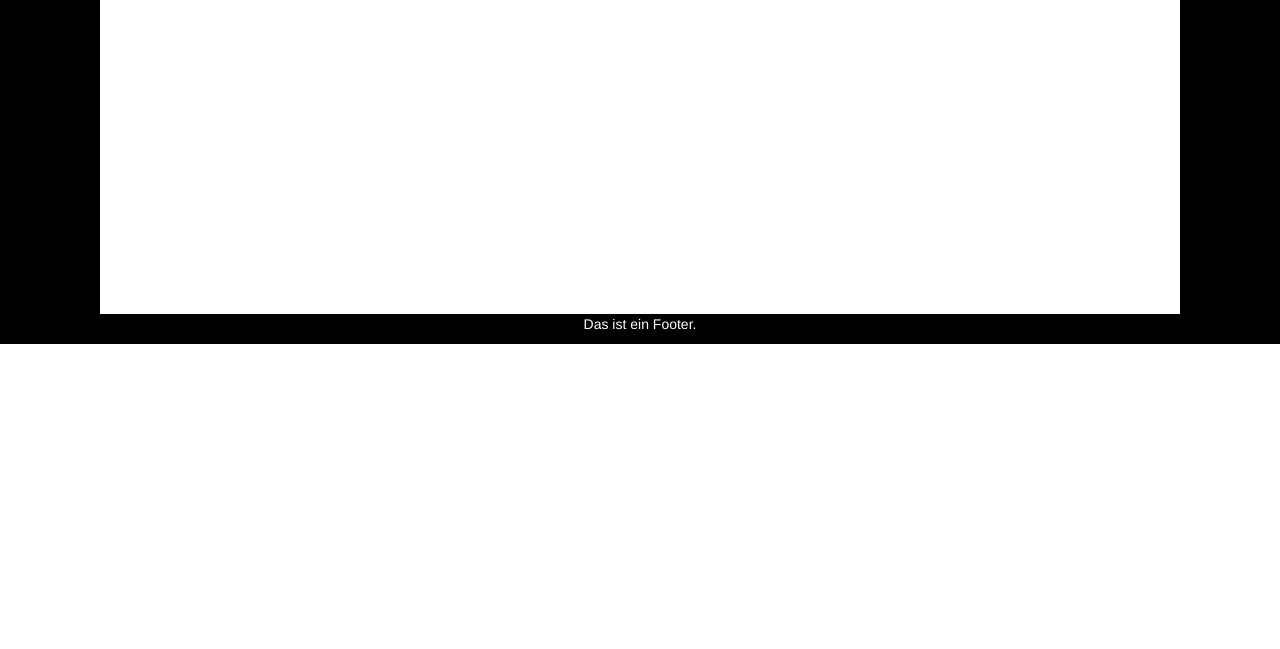
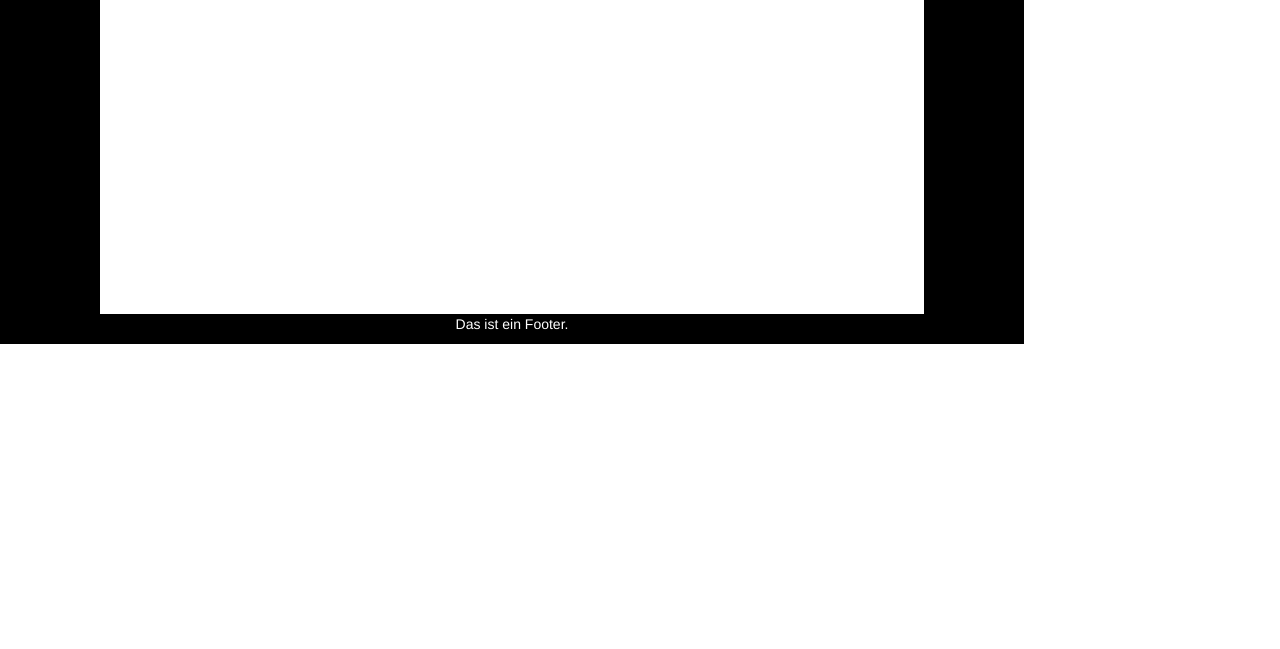
Before and after one commit to Lufix/WebDev1, a plain HTML site: page SubPage2.html in a window 1280 px wide. Shown: the part 151-800 px from the top of the page. Drawn offline with nearby package versions, Linux system fonts and the light colour scheme.

Commit message:
Layout Fix 2

```diff
--- a/SubPage2.html
+++ b/SubPage2.html
@@ -15,8 +15,9 @@
     <![endif]-->
   </head>
   <body>
-    <div id="container">
 
+
+   <div id="container" style="width:1024px;">
 <div id="header" style="background-color:#000000; color:#FFFFFF; height:65px; text-align:center;">
 <h1 style="margin-bottom:0; margin-top:0px;padding: 10px;">My First Homepage</h1></div>
 
@@ -29,7 +30,7 @@
 <div id="sidebar" style="background-color:#000000; color: #FFFFFF; height:400px; width:100px; float:right; padding:10px; text-align: center;">
 Das ist eine Sidebar.</div>
 
-<div id="content" style="background-color:#FFFFFF;height:380px;width:824px;">
+<div id="content" style="background-color:#FFFFFF;height:380px;width:824px; margin-left:100px;">
 <h2>Subpage 2</h2>
 <p>Content</p>
 </div>
```
Also changed, not shown: SubPage1.html (+2 -2 lines), index.html (+2 -2 lines).
